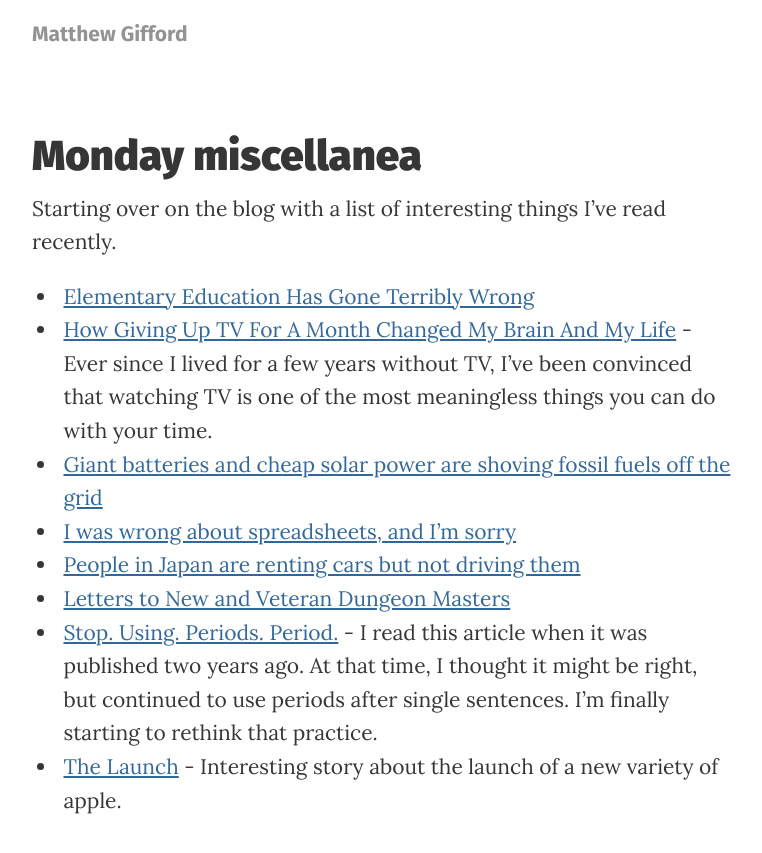
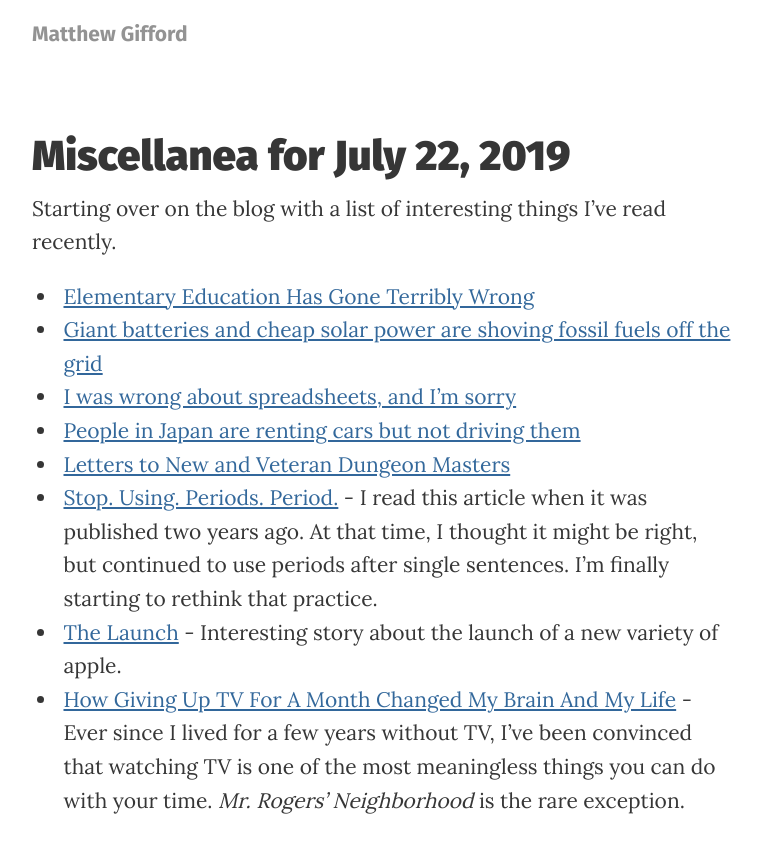
Before and after one commit to mattg/matthewgifford.com, a Jekyll site: the page built from _posts/2019-07-22-miscellanea.md, in a window 1280 px wide, cut to the strip 0-855 px from the top of the page. Shown: the whole strip, without its empty margins (258-1020 px from the left). Built offline with Jekyll 4.4.1, drawn with Linux system fonts in a browser that asks for light colours.

Commit message:
Add a post

```diff
--- a/_posts/2019-07-22-monday-miscellanea.md
+++ b/_posts/2019-07-22-miscellanea.md
@@ -1,6 +1,6 @@
 ---
 layout: post
-title: "Monday miscellanea"
+title: "Miscellanea for July 22, 2019"
 summary: ""
 ---
 
@@ -9,13 +9,13 @@ summary: ""
 Starting over on the blog with a list of interesting things I've read recently.
 
 - [Elementary Education Has Gone Terribly Wrong](https://www.theatlantic.com/magazine/archive/2019/08/the-radical-case-for-teaching-kids-stuff/592765/)
-- [How Giving Up TV For A Month Changed My Brain And My Life](https://www.fastcompany.com/3060491/what-happened-to-my-brain-after-a-month-without-watching-tv) - Ever since I lived for a few years without TV, I've been convinced that watching TV is one of the most meaningless things you can do with your time.
 - [Giant batteries and cheap solar power are shoving fossil fuels off the grid](https://www.sciencemag.org/news/2019/07/giant-batteries-and-cheap-solar-power-are-shoving-fossil-fuels-grid)
 - [I was wrong about spreadsheets, and I’m sorry](https://www.reifyworks.com/writing/2017-01-25-i-was-wrong-about-spreadsheets-and-im-sorry)
 - [People in Japan are renting cars but not driving them](https://www.theverge.com/2019/7/5/20683406/japan-car-sharing-renting-not-driving-private-space-orix-times24)
 - [Letters to New and Veteran Dungeon Masters](http://slyflourish.com/letters_to_dungeon_masters.html)
 - [Stop. Using. Periods. Period.](https://www.washingtonpost.com/news/wonk/wp/2016/06/13/stop-using-periods-period-2/) - I read this article when it was published two years ago. At that time, I thought it might be right, but continued to use periods after single sentences. I'm finally starting to rethink that practice.
 - [The Launch](https://story.californiasunday.com/cosmic-crisp-apple-launch) - Interesting story about the launch of a new variety of apple.
+- [How Giving Up TV For A Month Changed My Brain And My Life](https://www.fastcompany.com/3060491/what-happened-to-my-brain-after-a-month-without-watching-tv) - Ever since I lived for a few years without TV, I've been convinced that watching TV is one of the most meaningless things you can do with your time. *Mr. Rogers' Neighborhood* is the rare exception.
 
 <figure>
   <div class="video-container">
```
Also changed, not shown: _posts/2019-08-13-miscellanea.md (added, +29 -0 lines), index.md (+0 -1 lines).
